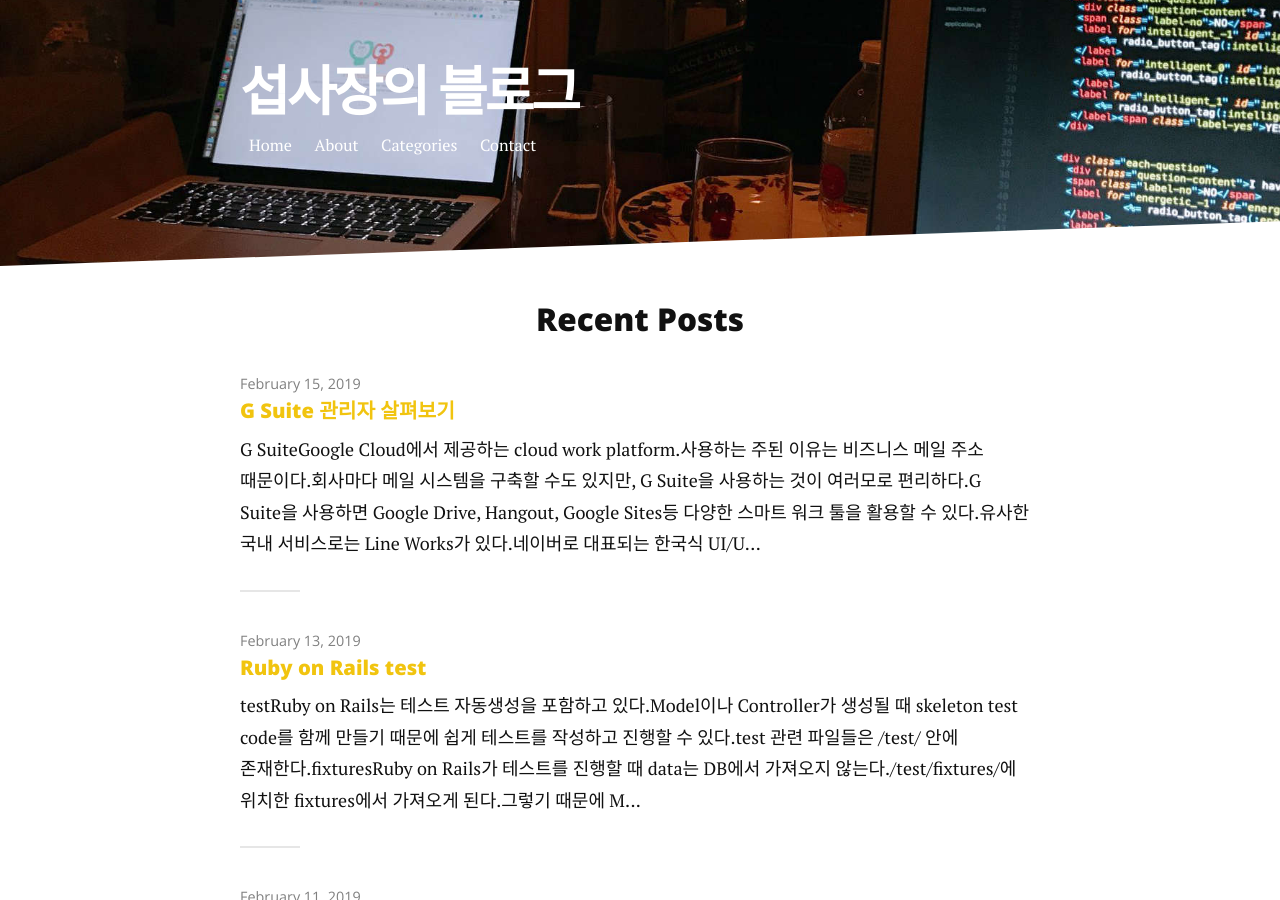
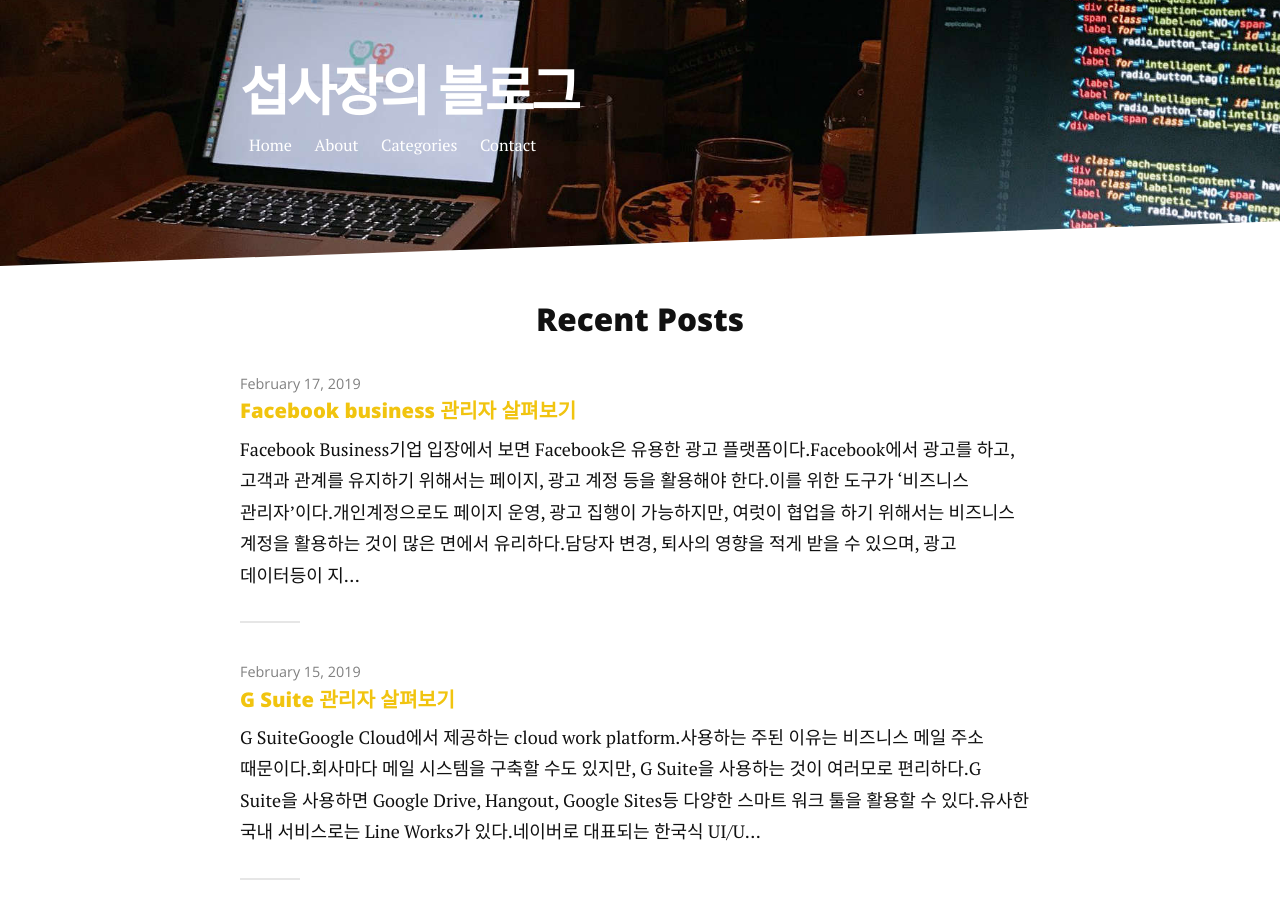
Before and after one commit to jeesub/jeesub.github.io, a Jekyll site: the page built from index.html, in a window 1280 px wide and 900 px high. Built offline with Jekyll 4.4.1, drawn with Linux system fonts in a browser that asks for light colours; nearby versions of some CDN libraries; the list of posts is cut into pages by our own code; some of the changed text lies outside the part shown.

Commit message:
new post - Facebook business 관리자 살펴보기

```diff
--- a/_drafts/Facebook-business-관리자-살펴보기.markdown
+++ b/_posts/2019-02-17-Facebook-business-관리자-살펴보기.markdown
@@ -11,18 +11,20 @@ Facebook에서 광고를 하고, 고객과 관계를 유지하기 위해서는
 이를 위한 도구가 '비즈니스 관리자'이다.
 
 개인계정으로도 페이지 운영, 광고 집행이 가능하지만, 여럿이 협업을 하기 위해서는 비즈니스 계정을 활용하는 것이 많은 면에서 유리하다.
+담당자 변경, 퇴사의 영향을 적게 받을 수 있으며, 광고 데이터등이 지속적으로 쌓이기 때문에 웬만하면 비즈니스 계정을 활용하자.
 
 <https://business.facebook.com>
 
 # 메뉴 구성
 
-![Facebook Business Menu]({{"/assets/img/draft/fb1.png"}})
+![Facebook Business Menu]({{"/assets/img/2019-02-17/fb1.png"}})
 
 2019년 2월 현재 메뉴의 모습이다.
 
 ## 만들기 및 관리
 
 광고, 페이지 등의 관리를 진행할 수 있다.
+광고를 만들고, 집행하고, 수정할 때 많이 사용하는 메뉴이다.
 
 ## 측정 및 보고서
 
@@ -37,7 +39,7 @@ Analytics에서는 개략적인 사용자 숫자를 보여준다.
 
 # 설정 - 비즈니스 설정
 
-![Facebook Business Setting]({{"/assets/img/draft/fb2.png"}})
+![Facebook Business Setting]({{"/assets/img/2019-02-17/fb2.png"}})
 
 팀원을 추가하고, 페이지 및 광고계정의 권한을 설정한다.
 페이지, 광고계정 별로 5단계로 세분화된 권한을 부여할 수 있다.
```
Also changed, not shown: assets/img/2019-02-17/fb1.png (renamed from assets/img/draft/fb1.png), assets/img/2019-02-17/fb2.png (renamed from assets/img/draft/fb2.png).
